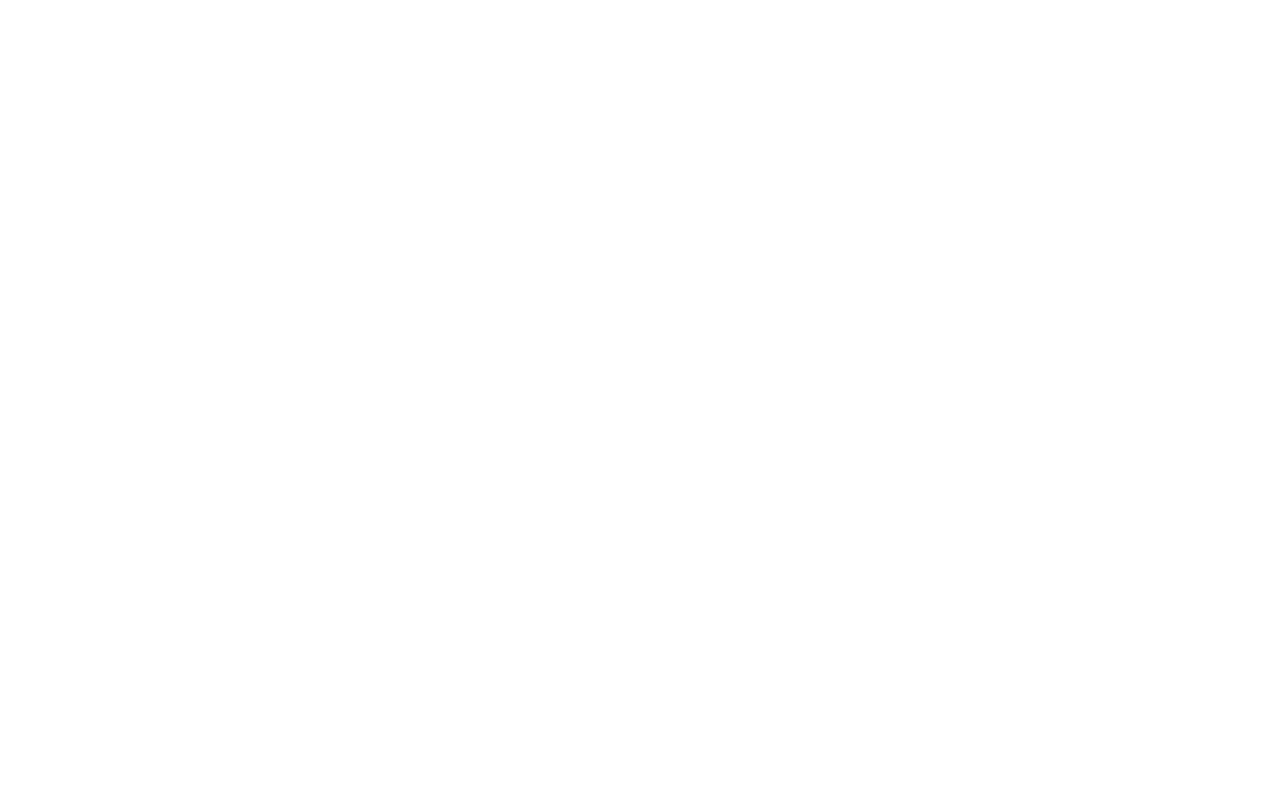
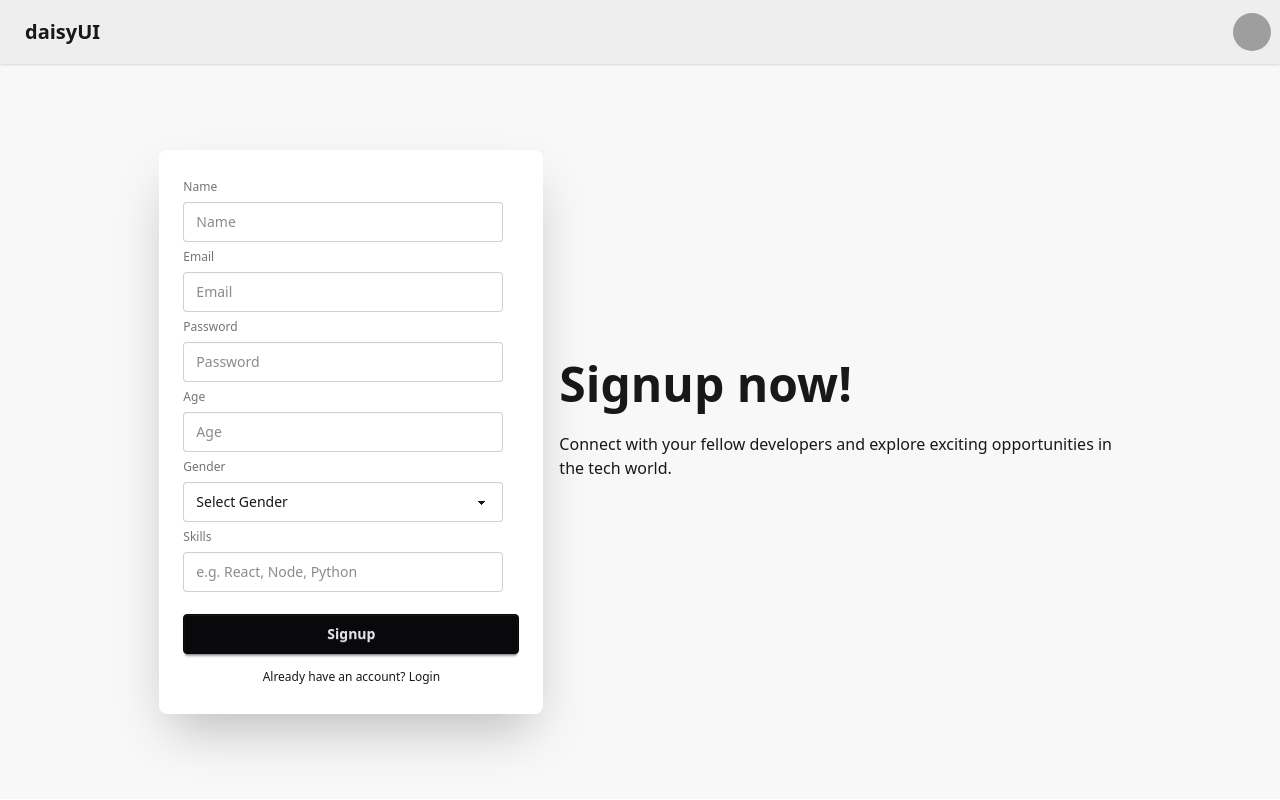
Before and after one commit to rkcoola792/DevTInderWeb, a React app: page /signup in a window 1280 px wide. Before the commit this address had no page. Built offline with nearby package versions, Linux system fonts and the light colour scheme; grey boxes are pictures that could not be loaded; the HTML template or start-up script is replaced by a standard one.

Commit message:
sigin singup created

```diff
--- a/package.json
+++ b/package.json
@@ -11,6 +11,7 @@
   },
   "dependencies": {
     "@tailwindcss/vite": "^4.1.17",
+    "axios": "^1.13.2",
     "react": "^19.2.0",
     "react-dom": "^19.2.0",
     "react-router-dom": "^7.9.6",
--- a/src/App.jsx
+++ b/src/App.jsx
@@ -1,7 +1,9 @@
 import "./App.css";
 import Body from "./Body";
+import Login from "./components/Login";
 import Navbar from "./components/navbar";
 import { BrowserRouter, Route, Routes } from "react-router-dom";
+import Signup from "./components/Signup";
 
 function App() {
   return (
@@ -9,7 +11,8 @@
       <BrowserRouter basename="/">
         <Routes>
           <Route path="/" element={<Body />}>
-            <Route path="/login" element={<h1>login</h1>} />
+            <Route path="/login" element={<Login />} />
+            <Route path="/signup" element={<Signup />} />
             <Route path="/feed" element={<h1>feed</h1>} />
           </Route>
         </Routes>
--- a/src/Body.jsx
+++ b/src/Body.jsx
@@ -5,10 +5,10 @@
 
 const Body = () => {
   return (
-    <div>
+    <div className='h-screen'>
       <Navbar/>
       <Outlet/>
-      <Footer/>
+      {/* <Footer/> */}
     </div>
   )
 }
--- /dev/null
+++ b/src/components/Login.jsx
@@ -0,0 +1,69 @@
+import axios from "axios";
+import React from "react";
+import { Link } from "react-router-dom";
+const Login = () => {
+  const [email, setEmail] = React.useState("");
+  const [password, setPassword] = React.useState("");
+  const handleLogin = async (e) => {
+    e.preventDefault();
+    // Add login logic here
+    try {
+      const res =await axios.post("http://localhost:3000/login", {
+        email,
+        password,
+      });
+      console.log("api response", res);
+    } catch (err) {
+      console.log("Something went wrong", err);
+    }
+  };
+  return (
+    <div className="hero bg-base-200 min-h-[calc(100vh-65px)]">
+      <div className="hero-content flex-col lg:flex-row-reverse">
+        <div className="text-center lg:text-left">
+          <h1 className="text-5xl font-bold">Login now!</h1>
+          <p className="py-6">
+            Connect with you fellow developers and explore exciting
+            opportunities in the tech world.
+          </p>
+        </div>
+        <div className="card bg-base-100 w-full max-w-sm shrink-0 shadow-2xl">
+          <div className="card-body">
+            <fieldset className="fieldset">
+              <label className="label">Email</label>
+              <input
+                type="email"
+                className="input"
+                placeholder="Email"
+                value={email}
+                onChange={(e) => setEmail(e.target.value)}
+              />
+              <label className="label">Password</label>
+              <input
+                type="password"
+                className="input"
+                placeholder="Password"
+                value={password}
+                onChange={(e) => setPassword(e.target.value)}
+              />
+              <div>
+                <a className="link link-hover text-center">Forgot password?</a>
+              </div>
+              <button className="btn btn-neutral mt-4" onClick={handleLogin}>
+                Login
+              </button>
+              <span className="text-center">
+                Doesn't have an account ?{" "}
+                <Link to="/signup" className="hover:underline cursor-pointer">
+                  Sign Up
+                </Link>
+              </span>
+            </fieldset>
+          </div>
+        </div>
+      </div>
+    </div>
+  );
+};
+
+export default Login;
--- /dev/null
+++ b/src/components/Signup.jsx
@@ -0,0 +1,126 @@
+import React from "react";
+import { Link } from "react-router-dom";
+import axios from "axios";
+
+const Signup = () => {
+  const [userDetails, setUserDetails] = React.useState({
+    email: "",
+    password: "",
+    name: "",
+    age: "",
+    gender: "",
+    skills: "",
+  });
+  const handleSignup = async (e) => {
+    e.preventDefault();
+    // Add signup logic here
+    const res = await axios.post("http://localhost:3000/signup", userDetails);
+    console.log("api response", res);
+  };
+  return (
+    <div className="hero bg-base-200 min-h-[calc(100vh-65px)]">
+      <div className="hero-content flex-col lg:flex-row-reverse">
+        <div className="text-center lg:text-left">
+          <h1 className="text-5xl font-bold">Signup now!</h1>
+          <p className="py-6">
+            Connect with your fellow developers and explore exciting
+            opportunities in the tech world.
+          </p>
+        </div>
+
+        <div className="card bg-base-100 w-full max-w-sm shrink-0 shadow-2xl">
+          <div className="card-body">
+            <fieldset className="fieldset">
+              {/* Name */}
+              <label className="label">Name</label>
+              <input
+                type="text"
+                className="input"
+                placeholder="Name"
+                value={userDetails.name}
+                onChange={(e) =>
+                  setUserDetails({ ...userDetails, name: e.target.value })
+                }
+              />
+
+              {/* Email */}
+              <label className="label">Email</label>
+              <input
+                type="email"
+                className="input"
+                placeholder="Email"
+                value={userDetails.email}
+                onChange={(e) =>
+                  setUserDetails({ ...userDetails, email: e.target.value })
+                }
+              />
+
+              {/* Password */}
+              <label className="label">Password</label>
+              <input
+                type="password"
+                className="input"
+                placeholder="Password"
+                value={userDetails.password}
+                onChange={(e) =>
+                  setUserDetails({ ...userDetails, password: e.target.value })
+                }
+              />
+
+              {/* Age */}
+              <label className="label">Age</label>
+              <input
+                type="number"
+                className="input"
+                placeholder="Age"
+                value={userDetails.age}
+                onChange={(e) =>
+                  setUserDetails({ ...userDetails, age: e.target.value })
+                }
+              />
+
+              {/* Gender */}
+              <label className="label">Gender</label>
+              <select
+                className="select select-bordered"
+                value={userDetails.gender}
+                onChange={(e) =>
+                  setUserDetails({ ...userDetails, gender: e.target.value })
+                }
+              >
+                <option value="">Select Gender</option>
+                <option value="male">Male</option>
+                <option value="female">Female</option>
+                <option value="other">Other</option>
+              </select>
+
+              {/* Skills */}
+              <label className="label">Skills</label>
+              <input
+                type="text"
+                className="input"
+                placeholder="e.g. React, Node, Python"
+                value={userDetails.skills}
+                onChange={(e) =>
+                  setUserDetails({ ...userDetails, skills: e.target.value })
+                }
+              />
+
+              {/* Button */}
+              <button className="btn btn-neutral mt-4" onClick={handleSignup}>Signup</button>
+
+              <span className="text-center mt-2">
+                Already have an account?{" "}
+                <Link to="/login" className="hover:underline cursor-pointer">
+                  Login
+                </Link>
+              </span>
+            </fieldset>
+          </div>
+        </div>
+      </div>
+    </div>
+  );
+};
+
+export default Signup;
--- a/src/components/footer.jsx
+++ b/src/components/footer.jsx
@@ -2,7 +2,7 @@
 
 const Footer = () => {
   return (
-    <footer className="footer sm:footer-horizontal bg-base-300 text-base-content p-10 fixed bottom-0 ">
+    <footer className="footer sm:footer-horizontal bg-base-300 text-base-content p-10 sticky bottom-0 ">
       <nav>
         <h6 className="footer-title">Services</h6>
         <a className="link link-hover">Branding</a>
--- a/src/components/navbar.jsx
+++ b/src/components/navbar.jsx
@@ -1,5 +1,5 @@
 const Navbar = () => (
-<div className="navbar bg-base-200 shadow-sm ">
+<div className="navbar bg-base-300 shadow-sm ">
   <div className="flex-1">
     <a className="btn btn-ghost text-xl">daisyUI</a>
   </div>
```
Also changed, not shown: 1 other file (tests, documents, lock files or other folders).
